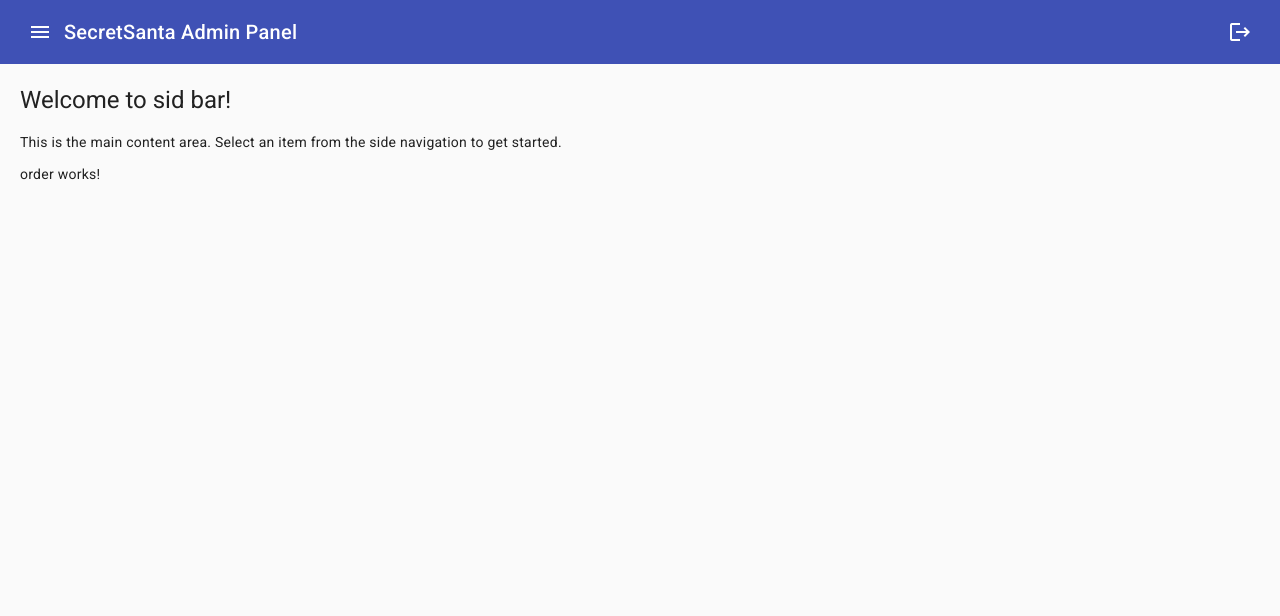
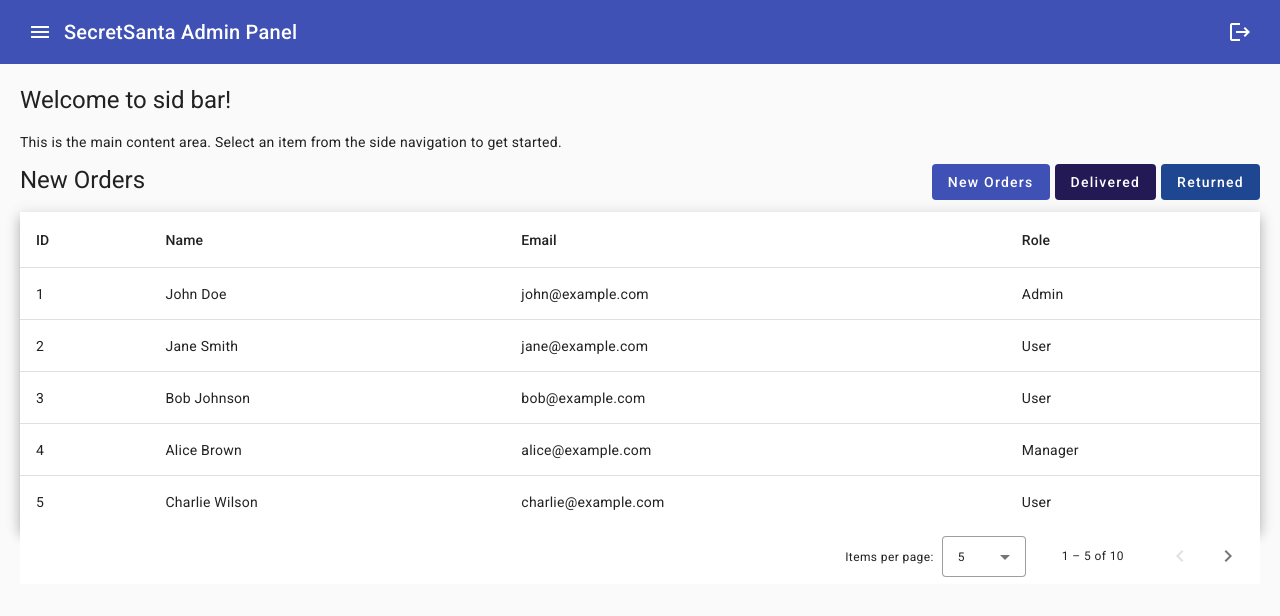
Before and after one commit to DSMP-final-project/Admin, an Angular app: page /dashboard/order in a window 1280 px wide. Shown: the top 616 px of the page. Built offline with nearby package versions, Linux system fonts and the light colour scheme.

Commit message:
basic styles added

```diff
--- a/src/app/components/order/order.component.ts
+++ b/src/app/components/order/order.component.ts
@@ -1,16 +1,134 @@
-import { Component } from '@angular/core';
+import {AfterViewInit, Component, OnInit, ViewChild} from '@angular/core';
+import {
+  MatCell,
+  MatCellDef,
+  MatColumnDef,
+  MatHeaderCell, MatHeaderCellDef,
+  MatHeaderRow,
+  MatHeaderRowDef,
+  MatRow, MatRowDef, MatTable, MatTableDataSource
+} from "@angular/material/table";
+import {MatPaginator} from "@angular/material/paginator";
+import {MatButton} from "@angular/material/button";
+
+export interface UserData {
+  id: number;
+  name: string;
+  email: string;
+  role: string;
+}
+
+const EXAMPLE_DATA: UserData[] = [
+  {id: 1, name: 'John Doe', email: 'john@example.com', role: 'Admin'},
+  {id: 2, name: 'Jane Smith', email: 'jane@example.com', role: 'User'},
+  {id: 3, name: 'Bob Johnson', email: 'bob@example.com', role: 'User'},
+  {id: 4, name: 'Alice Brown', email: 'alice@example.com', role: 'Manager'},
+  {id: 5, name: 'Charlie Wilson', email: 'charlie@example.com', role: 'User'},
+  {id: 6, name: 'Eva Davis', email: 'eva@example.com', role: 'User'},
+  {id: 7, name: 'Frank Miller', email: 'frank@example.com', role: 'Manager'},
+  {id: 8, name: 'Grace Lee', email: 'grace@example.com', role: 'User'},
+  {id: 9, name: 'Henry Taylor', email: 'henry@example.com', role: 'Admin'},
+  {id: 10, name: 'Ivy Chen', email: 'ivy@example.com', role: 'User'}
+];
 
 @Component({
   selector: 'app-order',
   standalone: true,
-  imports: [],
+  imports: [
+    MatCell,
+    MatCellDef,
+    MatColumnDef,
+    MatHeaderCell,
+    MatHeaderRow,
+    MatHeaderRowDef,
+    MatPaginator,
+    MatRow,
+    MatRowDef,
+    MatTable,
+    MatHeaderCellDef,
+    MatButton
+  ],
   template: `
-    <p>
-      order works!
-    </p>
+    <div style="display: flex; justify-content: space-between">
+
+      <h1>{{ type }} Orders</h1>
+
+      <div style="display: flex; gap: 5px">
+
+        <button mat-flat-button style="background-color: #3f51b5; color: white" (click)="newOrder()">
+          New Orders
+        </button>
+
+        <button mat-flat-button style="background-color: #231955; color: white" (click)="deliveredOrder()">
+          Delivered
+        </button>
+
+        <button mat-flat-button style="background-color: #1F4690; color: white" (click)="returnedOrder()">
+          Returned
+        </button>
+
+      </div>
+    </div>
+
+    <table mat-table [dataSource]="dataSource" class="mat-elevation-z8">
+
+      <ng-container matColumnDef="id">
+        <th mat-header-cell *matHeaderCellDef>ID</th>
+        <td mat-cell *matCellDef="let element">{{ element.id }}</td>
+      </ng-container>
+
+      <ng-container matColumnDef="name">
+        <th mat-header-cell *matHeaderCellDef>Name</th>
+        <td mat-cell *matCellDef="let element">{{ element.name }}</td>
+      </ng-container>
+
+      <ng-container matColumnDef="email">
+        <th mat-header-cell *matHeaderCellDef>Email</th>
+        <td mat-cell *matCellDef="let element">{{ element.email }}</td>
+      </ng-container>
+
+      <ng-container matColumnDef="role">
+        <th mat-header-cell *matHeaderCellDef>Role</th>
+        <td mat-cell *matCellDef="let element">{{ element.role }}</td>
+      </ng-container>
+
+      <tr mat-header-row *matHeaderRowDef="displayedColumns"></tr>
+      <tr mat-row *matRowDef="let row; columns: displayedColumns;"></tr>
+    </table>
+
+    <mat-paginator
+      [length]="dataSource.data.length"
+      [pageSize]="5"
+      [pageSizeOptions]="[5, 10, 25]"
+      aria-label="Select page">
+    </mat-paginator>
   `,
   styleUrl: './order.component.css'
 })
-export class OrderComponent {
+export class OrderComponent implements AfterViewInit, OnInit {
 
+  @ViewChild(MatPaginator) paginator!: MatPaginator;
+  type: string = "New";
+  displayedColumns: string[] = ['id', 'name', 'email', 'role'];
+  dataSource = new MatTableDataSource<UserData>(EXAMPLE_DATA);
+
+  ngOnInit(): void {
+    this.newOrder();
+  }
+
+  ngAfterViewInit() {
+    this.dataSource.paginator = this.paginator;
+  }
+
+  newOrder() {
+    this.type = "New";
+  }
+
+  deliveredOrder() {
+    this.type = "Delivered";
+  }
+
+  returnedOrder() {
+    this.type = "Returned";
+  }
 }
```
